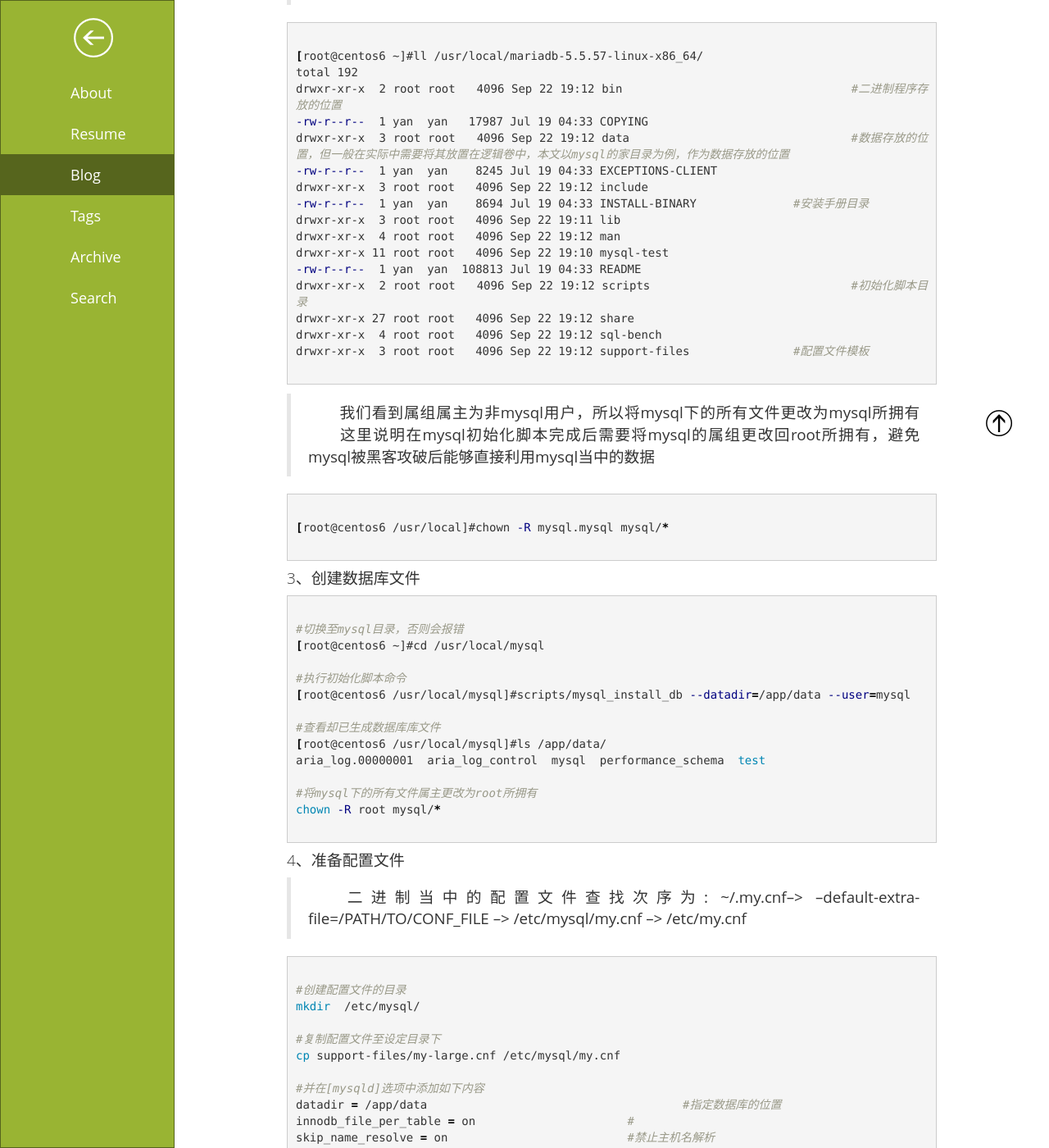
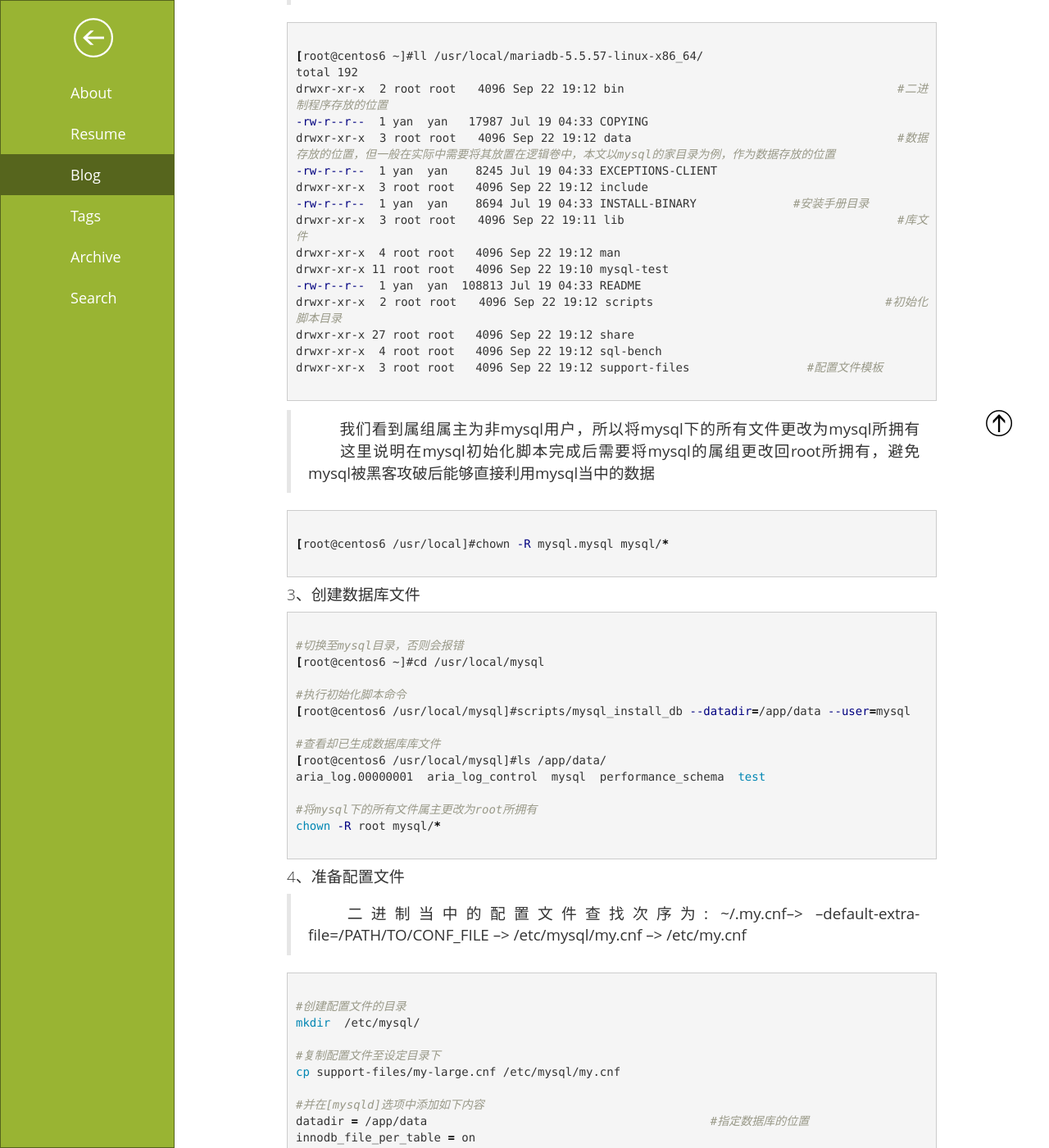
Before and after one commit to daysunshine/daysunshine.github.io, a Jekyll site: the page built from _posts/2017-09-25-linux-mariadb-binary-installtion.md, in a window 1280 px wide and 1400 px high, scrolled down 781 px. Shown: the whole window at 82% size. Built offline with Jekyll 4.4.1, drawn with Linux system fonts in a browser that asks for light colours; comment, search, counter and statistics services are not loaded.

Commit message:
Update 2017-09-25-linux-mariadb-binary-installtion.md

````diff
--- a/_posts/2017-09-25-linux-mariadb-binary-installtion.md
+++ b/_posts/2017-09-25-linux-mariadb-binary-installtion.md
@@ -45,20 +45,20 @@
 
 [root@centos6 ~]#ll /usr/local/mariadb-5.5.57-linux-x86_64/
 total 192
-drwxr-xr-x  2 root root   4096 Sep 22 19:12 bin					#二进制程序存放的位置
+drwxr-xr-x  2 root root   4096 Sep 22 19:12 bin					      #二进制程序存放的位置
 -rw-r--r--  1 yan  yan   17987 Jul 19 04:33 COPYING
-drwxr-xr-x  3 root root   4096 Sep 22 19:12 data				#数据存放的位置，但一般在实际中需要将其放置在逻辑卷中，本文以mysql的家目录为例，作为数据存放的位置
+drwxr-xr-x  3 root root   4096 Sep 22 19:12 data				      #数据存放的位置，但一般在实际中需要将其放置在逻辑卷中，本文以mysql的家目录为例，作为数据存放的位置
 -rw-r--r--  1 yan  yan    8245 Jul 19 04:33 EXCEPTIONS-CLIENT
 drwxr-xr-x  3 root root   4096 Sep 22 19:12 include
 -rw-r--r--  1 yan  yan    8694 Jul 19 04:33 INSTALL-BINARY		#安装手册目录
-drwxr-xr-x  3 root root   4096 Sep 22 19:11 lib
-drwxr-xr-x  4 root root   4096 Sep 22 19:12 man
+drwxr-xr-x  3 root root   4096 Sep 22 19:11 lib					      #库文件
+drwxr-xr-x  4 root root   4096 Sep 22 19:12 man
 drwxr-xr-x 11 root root   4096 Sep 22 19:10 mysql-test
 -rw-r--r--  1 yan  yan  108813 Jul 19 04:33 README
-drwxr-xr-x  2 root root   4096 Sep 22 19:12 scripts				#初始化脚本目录
+drwxr-xr-x  2 root root   4096 Sep 22 19:12 scripts				    #初始化脚本目录
 drwxr-xr-x 27 root root   4096 Sep 22 19:12 share
 drwxr-xr-x  4 root root   4096 Sep 22 19:12 sql-bench
-drwxr-xr-x  3 root root   4096 Sep 22 19:12 support-files		#配置文件模板
+drwxr-xr-x  3 root root   4096 Sep 22 19:12 support-files		  #配置文件模板
 
 ```
 
@@ -103,9 +103,9 @@
 cp support-files/my-large.cnf /etc/mysql/my.cnf
 
 #并在[mysqld]选项中添加如下内容
-datadir = /app/data					#指定数据库的位置
-innodb_file_per_table = on			#
-skip_name_resolve = on				#禁止主机名解析
+datadir = /app/data					    #指定数据库的位置
+innodb_file_per_table = on
+skip_name_resolve = on				  #禁止主机名解析
 
 ```
 
@@ -164,4 +164,4 @@
 > 运行命令脚本: /user/local/mysql/bin/mysql_secure_installation，来进行安全设定
 
 
-#### 到此二进制安装Mariadb就结束了，如有错误之处请批评指正！
+#### **到此二进制安装Mariadb就结束了，如有错误之处请批评指正！**
````
